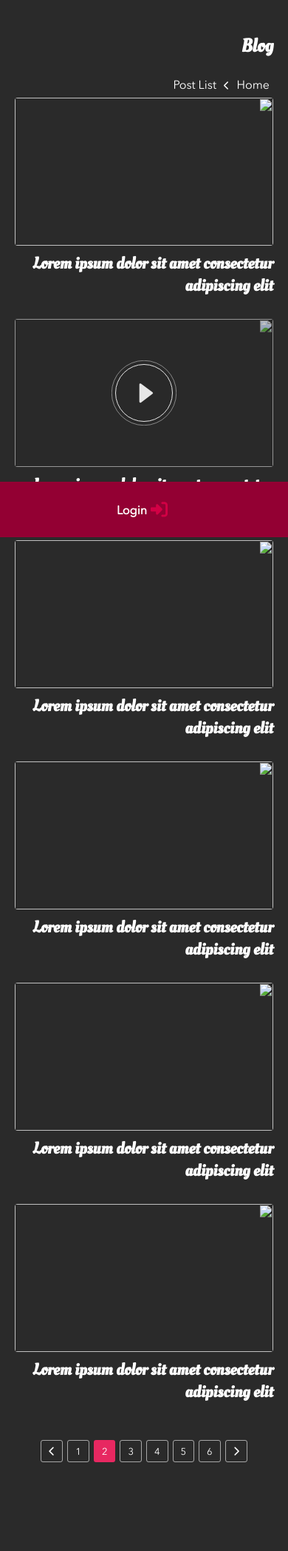
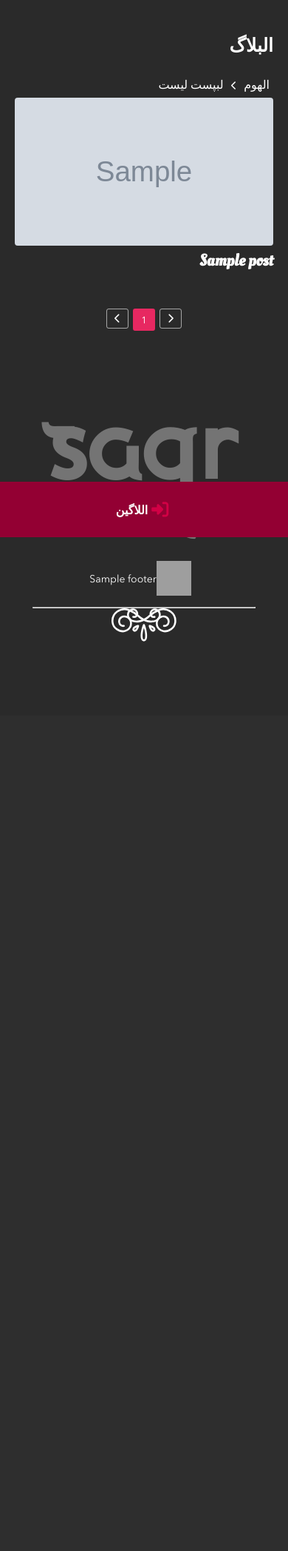
Before and after one commit to mehran-rahmanzadeh/saqr-backend, a Django app: template media/templates/responsive/post-list-rtl.html in a window 390 px wide. Shown: the part 118-2214 px from the top of the page at 74% size. After the commit the page ends 985 px from the top, so only its background shows below. Run offline with Django 3.2, Linux system fonts and the light colour scheme; the template is opened without the code that fills it: most values are stand-ins (such as "Sample title", 1, 10 or a date in 2020); grey boxes marked "Sample" are stand-in pictures; some libraries are stand-ins or nearby versions; grey boxes are pictures that could not be loaded.

Commit message:
feat (media): Create blog list responsive rtl template

```diff
--- a/media/templates/responsive/post-list-rtl.html
+++ b/media/templates/responsive/post-list-rtl.html
@@ -1,16 +1,8 @@
-<!DOCTYPE html>
-<html lang="en">
-<head>
-    <meta charset="UTF-8">
-    <meta http-equiv="X-UA-Compatible" content="IE=edge">
-    <meta name="viewport" content="width=device-width, initial-scale=1.0">
-    <title>Document</title>
-    <link rel="stylesheet" href="../Style/responsive-style-rtl.css"/>
-    <link rel="stylesheet" href="../Style/font.css">
+{% load static %}
+{% load i18n_utils %}
+{% include 'shared/responsive/_base.html' %}
 
-</head>
 <body>
-
   <div id="mySidebar" class="sidebar">
     <a href="javascript:void(0)" class="closebtn" onclick="closeNav()">×</a>
 
@@ -35,14 +27,8 @@
     </div>
 
     <div>
-
-      <a href="#footnote">English</a>
-      <a href="#footnote">Arabic</a>
-
-
-
-
-
+      <a href="{% translate_url 'en' %}">English</a>
+      <a href="{% translate_url 'ar' %}">Arabic</a>
     </div>
   </div>
 
@@ -60,106 +46,56 @@
         </div>
 
         <div>
-
-
-
           <i onclick="openNav()" class="fas fa-th-large topmenuicon"></i>
-
         </div>
       </nav>
 
-
-
-
-
       <div class="blogList">
         <h3>
-          Blog
+          البلاگ
         </h3>
 
         <div>
             <div class="breadcom">
-                <a href="">Home</a>
+                <a href="{% url 'index' %}">الهوم</a>
                 <i class="fas fa-chevron-right transform180"></i>
-                <a href="">Post List</a>
-
+                <a href="{% url 'blog-list' %}">لبپست لیست</a>
               </div>
         </div>
 
-          <div class="post">
-              <img src="file:///home/mahdi/Downloads/horizontal-snapping-sections-simplescrolltrigger/dist/img/articl-01-img.jpg" alt=""/>
-              <h3>
-                Lorem ipsum dolor sit amet
-                consectetur adipiscing elit
-              </h3>
-          </div>
-
-          <div class="post">
-            <div class="shadow"></div>
-            <svg class="video-svg" xmlns="http://www.w3.org/2000/svg" width="88" height="88" viewBox="0 0 88 88"><g transform="translate(-916 -421)"><g transform="translate(926.001 431.021)"><path d="M12.252,33.755l15.52-11.639a1.409,1.409,0,0,0,0-2.255L12.252,8.222A1.407,1.407,0,0,0,10,9.35V32.628A1.407,1.407,0,0,0,12.252,33.755Z" transform="translate(17.702 13.183)" fill="#e7e7e7"/></g><g transform="translate(916 421)" fill="none" stroke="#e7e7e7" stroke-width="0.5"><circle cx="44" cy="44" r="44" stroke="none"/><circle cx="44" cy="44" r="43.75" fill="none"/></g><g transform="translate(921 426)" fill="none" stroke="#e7e7e7" stroke-width="1"><circle cx="39" cy="39" r="39" stroke="none"/><circle cx="39" cy="39" r="38.5" fill="none"/></g></g></svg>
-
-            <img src="file:///home/mahdi/Downloads/horizontal-snapping-sections-simplescrolltrigger/dist/img/articl-01-img.jpg" alt=""/>
-            <h3>
-              Lorem ipsum dolor sit amet
-              consectetur adipiscing elit
-            </h3>
-        </div>
-
-            <div class="post">
-              <img src="file:///home/mahdi/Downloads/horizontal-snapping-sections-simplescrolltrigger/dist/img/articl-01-img.jpg" alt=""/>
-              <h3>
-                Lorem ipsum dolor sit amet
-                consectetur adipiscing elit
-              </h3>
-          </div>
-
-          <div class="post">
-            <img src="file:///home/mahdi/Downloads/horizontal-snapping-sections-simplescrolltrigger/dist/img/articl-01-img.jpg" alt=""/>
-            <h3>
-              Lorem ipsum dolor sit amet
-              consectetur adipiscing elit
-            </h3>
-        </div>
-
-        <div class="post">
-          <img src="file:///home/mahdi/Downloads/horizontal-snapping-sections-simplescrolltrigger/dist/img/articl-01-img.jpg" alt=""/>
-          <h3>
-            Lorem ipsum dolor sit amet
-            consectetur adipiscing elit
-          </h3>
-      </div>
-
-      <div class="post">
-        <img src="file:///home/mahdi/Downloads/horizontal-snapping-sections-simplescrolltrigger/dist/img/articl-01-img.jpg" alt=""/>
-        <h3>
-          Lorem ipsum dolor sit amet
-          consectetur adipiscing elit
-        </h3>
-    </div>
+          {% for post in posts %}
+              <div class="post">
+                {% if post.kind == 'video' %}
+                <svg class="video-svg" xmlns="http://www.w3.org/2000/svg" width="88" height="88" viewBox="0 0 88 88"><g transform="translate(-916 -421)"><g transform="translate(926.001 431.021)"><path d="M12.252,33.755l15.52-11.639a1.409,1.409,0,0,0,0-2.255L12.252,8.222A1.407,1.407,0,0,0,10,9.35V32.628A1.407,1.407,0,0,0,12.252,33.755Z" transform="translate(17.702 13.183)" fill="#e7e7e7"/></g><g transform="translate(916 421)" fill="none" stroke="#e7e7e7" stroke-width="0.5"><circle cx="44" cy="44" r="44" stroke="none"/><circle cx="44" cy="44" r="43.75" fill="none"/></g><g transform="translate(921 426)" fill="none" stroke="#e7e7e7" stroke-width="1"><circle cx="39" cy="39" r="39" stroke="none"/><circle cx="39" cy="39" r="38.5" fill="none"/></g></g></svg>
+                {% endif %}
+                  <img src="{% if post.kind == 'video' %}{{ post.video_cover.url }}{% else %}{{ post.image.url }}{% endif %}" alt=""/>
+                  <h3>
+                    {{ post.title }}
+                  </h3>
+              </div>
+          {% endfor %}
       </div>
 
       <div style="display: flex;align-items: center;justify-content: center;">
         <div class="pagination">
-          <a  href="#"><i class="fas fa-chevron-left"></i></a>
-          <a href="#">1</a>
-          <a href="#" class="active">2</a>
-          <a href="#">3</a>
-          <a href="#">4</a>
-          <a href="#">5</a>
-          <a href="#">6</a>
-          <a href="#"><i class="fas fa-chevron-right"></i></a>
+          <a  href="{{ request.path }}{% if page_obj.has_previous %}?page={{ page_obj.previous_page_number }}{% endif %}{{ url_params }}"><i class="fas fa-chevron-left"></i></a>
+                    {% for page in page_obj.paginator.page_range %}
+                        {% if page > page_obj.number|add:"-3" and page < page_obj.number|add:'3' %}
+                            <a
+                               href="{{ request.path }}?page={{ page }}{{ url_params }}" {% if page == page_obj.number %}class="active" {% endif %}>{{ page }}
+                            </a>
+                        {% endif %}
+                    {% endfor %}
+                  <a href="{{ request.path }}{% if page_obj.has_next %}?page={{ page_obj.next_page_number }}{% endif %}{{ url_params }}"><i class="fas fa-chevron-right"></i></a>
         </div>
       </div>
-
-
-
 
       <div style="width: 100%;">
         <h1 class="footer-text">Saqr</h1>
 
         <div style="display: flex;justify-content: center;align-items: center;margin-bottom: 15px;">
-          <img style="width: 47px;height: 47px;margin-right: 10px;" src="../img/sage-logo-02.svg" alt="">
-          <p style="margin: 0;font-size: 14px;">S.A.G.E Team | 2021</p>
+          <img style="width: 47px;height: 47px;margin-right: 10px;" src="{% static 'img/sage-logo-02.svg' %}" alt="">
+          <p style="margin: 0;font-size: 14px;">{{ site_info.footer }}</p>
         </div>
         <div>
           <div style="display: flex;justify-content: center;align-items: center;flex-direction: column;">
@@ -172,27 +108,9 @@
 
       <div class="bottom-menu">
         <i class="fas fa-sign-in-alt"></i>
-        <span>Login</span>
+        <span>اللاگین</span>
       </div>
 
-      <script>
-        function openNav() {
-          document.getElementById("mySidebar").style.width = "250px";
-          document.getElementById("main").style.marginLeft = "250px";
-        }
-
-        function closeNav() {
-          document.getElementById("mySidebar").style.width = "0";
-          document.getElementById("main").style.marginLeft= "0";
-        }
-        </script>
-      <script src="https://code.jquery.com/jquery-3.6.0.min.js" integrity="sha256-/xUj+3OJU5yExlq6GSYGSHk7tPXikynS7ogEvDej/m4=" crossorigin="anonymous"></script>
-      <script src="../Script/res/scrollAnimate.js"></script>
-     <script src="../Script/Sotialmedia_hover.js"></script>
-     <script
-          src="https://kit.fontawesome.com/7a21f8c96b.js"
-          crossorigin="anonymous"
-        ></script>
+{% include 'shared/responsive/_scripts.html' %}
 
 </body>
-</html>
```
